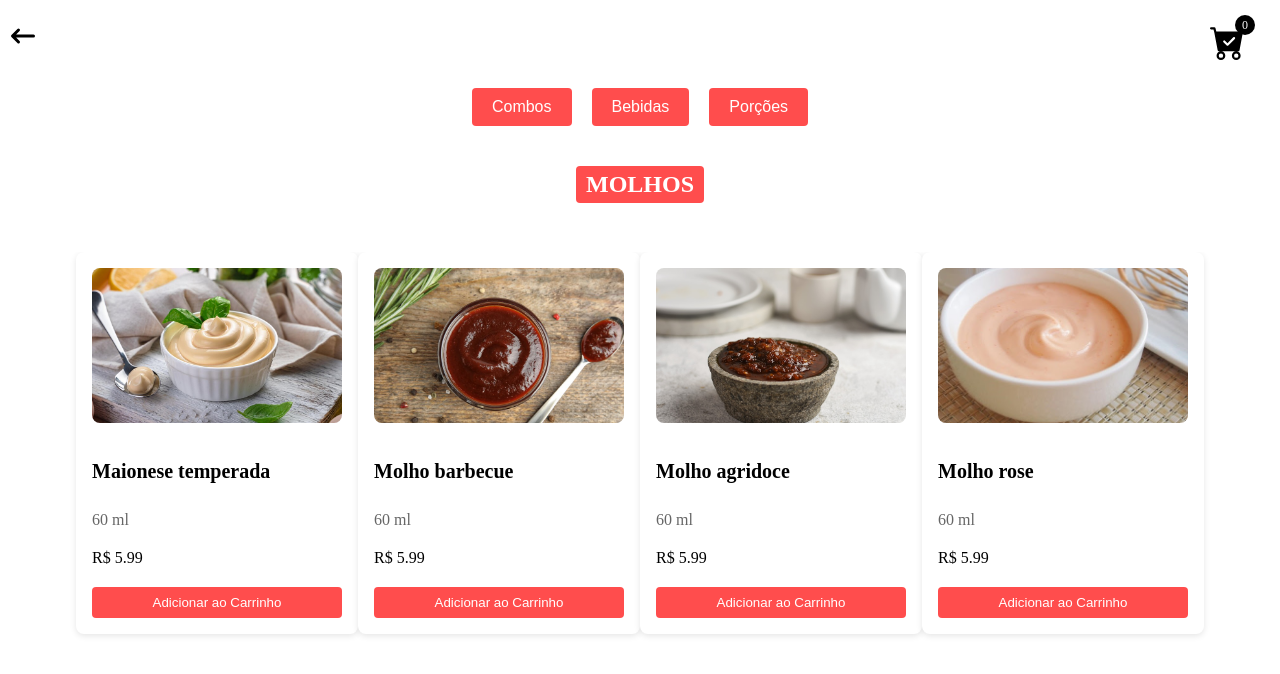
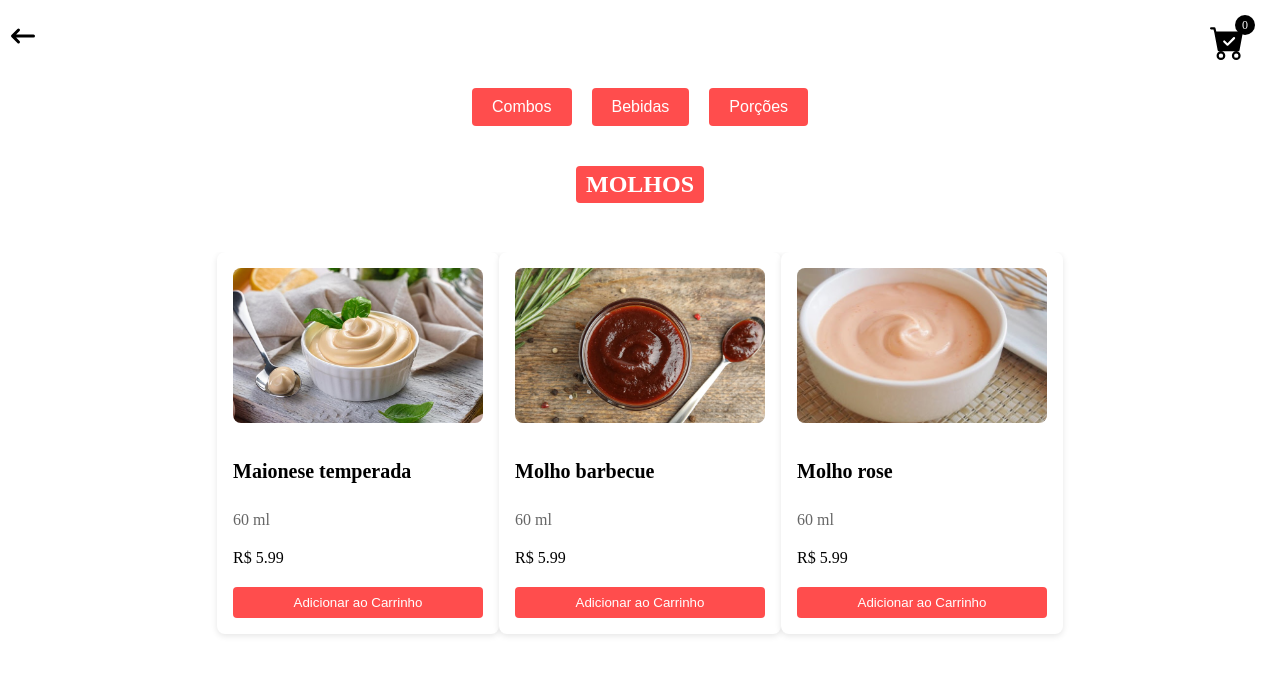
Before and after one commit to andrephelipe/tudo-frito-ilhabela, a React (Vite) app: page /molhos in a window 1280 px wide. Shown: the top 674 px of the page. Built offline with nearby package versions, Linux system fonts and the light colour scheme.

Commit message:
colocando mini coxinha nos combos, arrumando o horario de funcionamento e tirando o molho agridoce

```diff
--- a/src/Components/Funcionamento.jsx
+++ b/src/Components/Funcionamento.jsx
@@ -45,7 +45,7 @@ function HorarioFuncionamento() {
         <p>
           <strong>De Quarta-feira a Segunda-feira:</strong>
           {' '}
-          das 19:00 às 23:00
+          A partir das 19:00 horas.
         </p>
         <p className="fechado">
           <strong>Terça-feira:</strong>
@@ -56,11 +56,7 @@ function HorarioFuncionamento() {
 
       {diaAtual && (
         <div className="status-funcionamento">
-          <p>
-            <strong>Dia da Semana:</strong>
-            {' '}
-            {diaAtual}
-          </p>
+
           <p className={ estaAberto ? 'aberto' : 'fechado' }>
             <strong>Status:</strong>
             {' '}
--- a/src/Data/Combos.js
+++ b/src/Data/Combos.js
@@ -9,7 +9,7 @@ const combos = [
     id: 1,
     // title: 'Combo 4 pessoas',
     name: 'Combo Eu e a galera + refrigerante 2l',
-    description: '650g tirinhas de peito de frango - 150g de batata frita - 150g de cebola onion - 200g de coxinha',
+    description: '650g tirinhas de peito de frango - 150g de batata frita - 150g de cebola onion - 200g de mini coxinha',
     subDescription: 'Acompanha 3 molhos: Maionese temperada 30ml, molho Barbecue 30ml e molho Rose 30ml + refrigerante 2l',
     image: familia,
     oldPrice: 95.99,
@@ -19,7 +19,7 @@ const combos = [
     id: 2,
     // title: 'Combo duo',
     name: 'Combo Nós dois',
-    description: '450g tirinhas de peito de frango - 100g de batata frita - 100g de cebola onion - 150g de coxinha',
+    description: '450g tirinhas de peito de frango - 100g de batata frita - 100g de cebola onion - 150g de mini coxinha',
     subDescription: 'Acompanha 2 molhos: Maionese temperada 30ml, molho Barbecue 30ml',
     image: duo,
     oldPrice: 75.99,
@@ -29,7 +29,7 @@ const combos = [
     id: 3,
     // title: 'Combo individual',
     name: 'Combo Tô sozinho',
-    description: '230g tirinhas de peito de frango - 50g de batata frita - 50g de cebola onion - 60g de coxinha',
+    description: '230g tirinhas de peito de frango - 50g de batata frita - 50g de cebola onion - 60g de mini coxinha',
     subDescription: 'Acompanha 2 molhos: Maionese temperada 30ml, molho Barbecue 30ml',
     image: solo,
     oldPrice: 65.99,
--- a/src/Data/molhos.js
+++ b/src/Data/molhos.js
@@ -1,6 +1,5 @@
 import maionese from '../../Assets/maionese.jpg';
 import barbecue from '../../Assets/barbecue.jpeg';
-import agridoce from '../../Assets/agridoce.jpg';
 import rose from '../../Assets/rose.jpg';
 
 const molhos = [
@@ -20,13 +19,6 @@ const molhos = [
   },
   {
     id: 3,
-    name: 'Molho agridoce',
-    image: agridoce,
-    description: '60 ml',
-    price: 5.99,
-  },
-  {
-    id: 4,
     name: 'Molho rose',
     image: rose,
     description: '60 ml',
```
